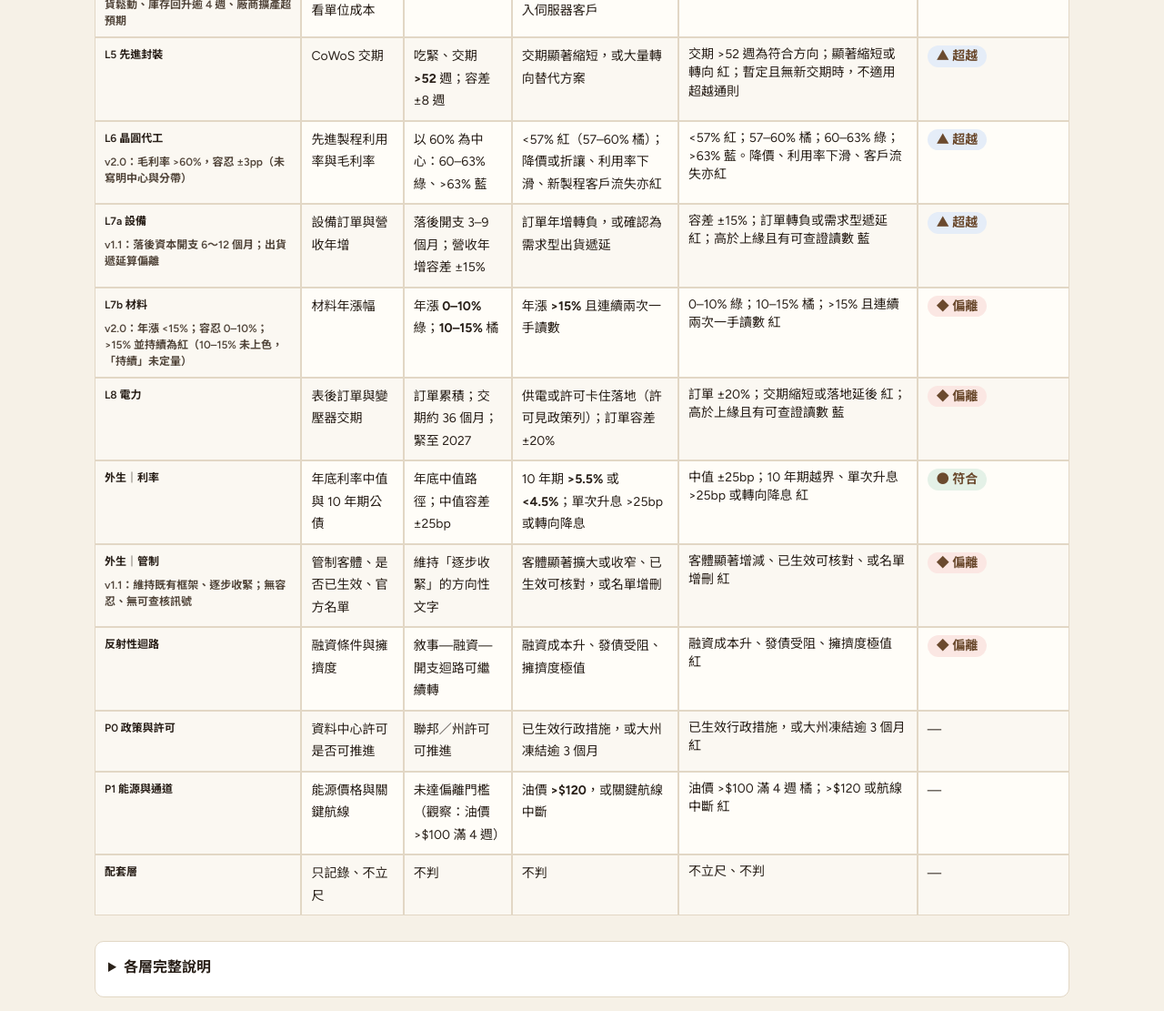
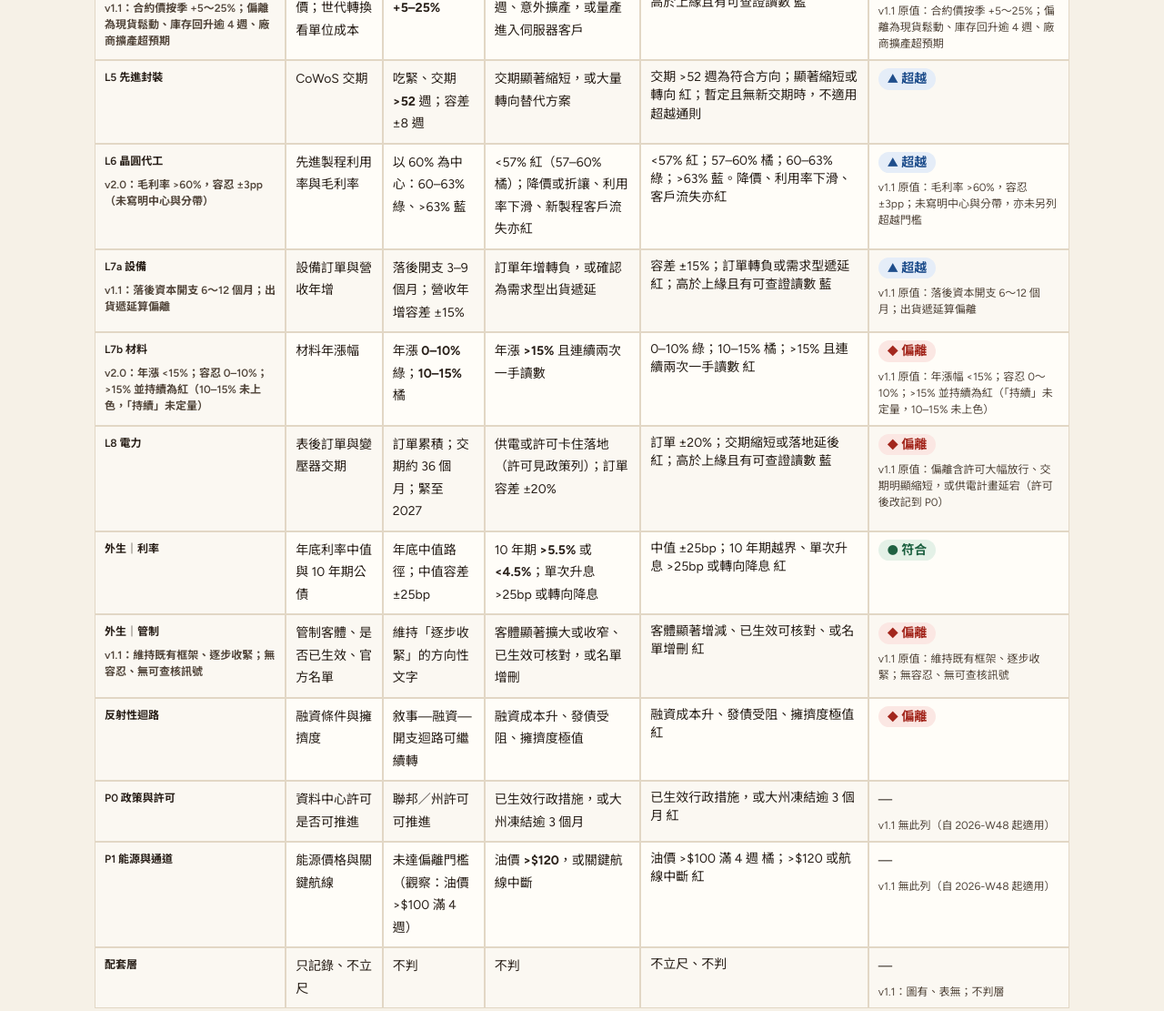
Before and after one commit to derekinyp/r-pftlgllrljsv, a plain HTML site: page b.html in a window 1280 px wide. Shown: the part 1062-2173 px from the top of the page at 91% size. Drawn offline with Linux system fonts and the light colour scheme.

Commit message:
content: N4 名詞對照表補別名與層號、N2 速查表燈號改色塊
N4：對照表詞條多已在 5404172 補上；本次對齊框架／基準登錄檔（配套層改舉光模組、PCB、液冷），並為打臉、反射性迴路、z 加上可查別名，修正「第 9 層」表述。
N2：速查表燈號改用 g/b/r/a/n 色塊與 aria-hidden 形狀；欄名標明 2026-W47（依 v1.1）；與舊尺不同的列加 v1.1 原值小字。
本分支只做內容，不上線、不合併。

```diff
--- a/b.html
+++ b/b.html
@@ -31,24 +31,24 @@
 <p class="b-foot-note">每格濃縮自已核准的 v2.1 基準。超越通則：高於該層區間上緣，且當期有可查證的實際讀數，才判超越；暫定基準（L2、L5）不適用。單邊範圍以「預期值＋一個容差寬度」為超越門檻（L1 &gt;70%、L6 &gt;63%）。完整規則見各列「判色規則」。</p>
 <div class="tblscroll">
 <table class="b-quick" id="b-quick">
-<thead><tr><th>層</th><th>看什麼數字</th><th>符合範圍</th><th>什麼算偏離（紅）</th><th>判色規則</th><th id="b-light-col">本期燈號</th></tr></thead>
+<thead><tr><th>層</th><th>看什麼數字</th><th>符合範圍</th><th>什麼算偏離（紅）</th><th>判色規則</th><th id="b-light-col">2026-W47 燈號（依 v1.1）</th></tr></thead>
 <tbody>
 <tr id="L0"><th scope="row">L0 弱訊號</th><td data-label="看什麼數字">可能改寫單位成本曲線的技術或政策</td><td data-label="符合範圍">無數值符合區</td><td data-label="什麼算偏離（紅）">出現改曲線的技術或政策</td><td data-label="判色規則">改曲線即紅；無數值區間，不適用超越通則</td><td data-label="燈號" data-layer="L0"></td></tr>
-<tr id="L1"><th scope="row">L1 終端需求<div class="b-hist">v2.0：未另列超越門檻（符合為年增 ≥40%）</div></th><td data-label="看什麼數字">龍頭資料中心營收年增</td><td data-label="符合範圍">年增 <b>≥40%</b>；超越門檻 <b>&gt;70%</b></td><td data-label="什麼算偏離（紅）">兩季 <b>&lt;30%</b>，或雲端 AI 成長連續低於資本開支</td><td data-label="判色規則">≥40% 綠；&gt;70% 且有可查證讀數 藍；兩季 &lt;30% 或雲端 AI 連續低於開支 紅</td><td data-label="燈號" data-layer="L1"></td></tr>
-<tr id="L2"><th scope="row"><span id="P5" class="b-alias"></span>L2 資本開支<div class="b-hist">v1.1：五大主體 2026 年約 6,900 億美元，容忍 ±10%</div><div class="l2-note" data-l2-note></div><div class="l2-note" data-l2-verdict-note></div></th><td data-label="看什麼數字">名單主體全年資本開支指引與實際</td><td data-label="符合範圍"><b>暫定</b>，對帳前不鎖 ±10%</td><td data-label="什麼算偏離（紅）">名單下修全年指引，或供給受電力而非需求制約</td><td data-label="判色規則">暫定，不適用超越通則；名單下修或電力制約 紅</td><td data-label="燈號" data-layer="L2"></td></tr>
-<tr id="L3"><th scope="row">L3 晶片</th><td data-label="看什麼數字">營收、指引、資料中心佔比、毛利率</td><td data-label="符合範圍">續創高、指引超共識、佔比 <b>&gt;85%</b></td><td data-label="什麼算偏離（紅）">毛利率 <b>&lt;72%</b>（以實際值判）</td><td data-label="判色規則">續創高／超共識／佔比 &gt;85% 綠；毛利率 &lt;72% 紅；高於符合區上緣且有可查證讀數 藍</td><td data-label="燈號" data-layer="L3"></td></tr>
-<tr id="L4"><th scope="row"><span id="P3" class="b-alias"></span><span id="P6" class="b-alias"></span>L4 記憶體<div class="b-hist">v1.1：合約價按季 +5～25%；偏離為現貨鬆動、庫存回升逾 4 週、廠商擴產超預期</div></th><td data-label="看什麼數字">同世代合約價；世代轉換看單位成本</td><td data-label="符合範圍">同世代季增 <b>+5–25%</b></td><td data-label="什麼算偏離（紅）">現貨鬆、庫存回升逾 4 週、意外擴產，或量產進入伺服器客戶</td><td data-label="判色規則">同世代 +5–25% 綠；現貨鬆等 紅；高於上緣且有可查證讀數 藍</td><td data-label="燈號" data-layer="L4"></td></tr>
+<tr id="L1"><th scope="row">L1 終端需求<div class="b-hist">v2.0：未另列超越門檻（符合為年增 ≥40%）</div></th><td data-label="看什麼數字">龍頭資料中心營收年增</td><td data-label="符合範圍">年增 <b>≥40%</b>；超越門檻 <b>&gt;70%</b></td><td data-label="什麼算偏離（紅）">兩季 <b>&lt;30%</b>，或雲端 AI 成長連續低於資本開支</td><td data-label="判色規則">≥40% 綠；&gt;70% 且有可查證讀數 藍；兩季 &lt;30% 或雲端 AI 連續低於開支 紅</td><td data-label="燈號" data-layer="L1"><div class="b-hist">v1.1 原值：龍頭資料中心營收年增維持 &gt;50%；容忍 ±20pp（≥40% 為符合）；未另列超越門檻</div></td></tr>
+<tr id="L2"><th scope="row"><span id="P5" class="b-alias"></span>L2 資本開支<div class="b-hist">v1.1：五大主體 2026 年約 6,900 億美元，容忍 ±10%</div><div class="l2-note" data-l2-note></div><div class="l2-note" data-l2-verdict-note></div></th><td data-label="看什麼數字">名單主體全年資本開支指引與實際</td><td data-label="符合範圍"><b>暫定</b>，對帳前不鎖 ±10%</td><td data-label="什麼算偏離（紅）">名單下修全年指引，或供給受電力而非需求制約</td><td data-label="判色規則">暫定，不適用超越通則；名單下修或電力制約 紅</td><td data-label="燈號" data-layer="L2"><div class="b-hist">v1.1 原值：五大主體 2026 年約 6,900 億美元，容忍 ±10%</div></td></tr>
+<tr id="L3"><th scope="row">L3 晶片</th><td data-label="看什麼數字">營收、指引、資料中心佔比、毛利率</td><td data-label="符合範圍">續創高、指引超共識、佔比 <b>&gt;85%</b></td><td data-label="什麼算偏離（紅）">毛利率 <b>&lt;72%</b>（以實際值判）</td><td data-label="判色規則">續創高／超共識／佔比 &gt;85% 綠；毛利率 &lt;72% 紅；高於符合區上緣且有可查證讀數 藍</td><td data-label="燈號" data-layer="L3"><div class="b-hist">v1.1 原值：偏離為指引低於共識，或二線廠份額躍升快於預期</div></td></tr>
+<tr id="L4"><th scope="row"><span id="P3" class="b-alias"></span><span id="P6" class="b-alias"></span>L4 記憶體<div class="b-hist">v1.1：合約價按季 +5～25%；偏離為現貨鬆動、庫存回升逾 4 週、廠商擴產超預期</div></th><td data-label="看什麼數字">同世代合約價；世代轉換看單位成本</td><td data-label="符合範圍">同世代季增 <b>+5–25%</b></td><td data-label="什麼算偏離（紅）">現貨鬆、庫存回升逾 4 週、意外擴產，或量產進入伺服器客戶</td><td data-label="判色規則">同世代 +5–25% 綠；現貨鬆等 紅；高於上緣且有可查證讀數 藍</td><td data-label="燈號" data-layer="L4"><div class="b-hist">v1.1 原值：合約價按季 +5～25%；偏離為現貨鬆動、庫存回升逾 4 週、廠商擴產超預期</div></td></tr>
 <tr id="L5"><th scope="row">L5 先進封裝</th><td data-label="看什麼數字">CoWoS 交期</td><td data-label="符合範圍">吃緊、交期 <b>&gt;52</b> 週；容差 ±8 週</td><td data-label="什麼算偏離（紅）">交期顯著縮短，或大量轉向替代方案</td><td data-label="判色規則">交期 &gt;52 週為符合方向；顯著縮短或轉向 紅；暫定且無新交期時，不適用超越通則</td><td data-label="燈號" data-layer="L5"></td></tr>
-<tr id="L6"><th scope="row">L6 晶圓代工<div class="b-hist">v2.0：毛利率 &gt;60%，容忍 ±3pp（未寫明中心與分帶）</div></th><td data-label="看什麼數字">先進製程利用率與毛利率</td><td data-label="符合範圍">以 60% 為中心：60–63% 綠、&gt;63% 藍</td><td data-label="什麼算偏離（紅）">&lt;57% 紅（57–60% 橘）；降價或折讓、利用率下滑、新製程客戶流失亦紅</td><td data-label="判色規則">&lt;57% 紅；57–60% 橘；60–63% 綠；&gt;63% 藍。降價、利用率下滑、客戶流失亦紅</td><td data-label="燈號" data-layer="L6"></td></tr>
-<tr id="L7a"><th scope="row"><span id="P2" class="b-alias"></span>L7a 設備<div class="b-hist">v1.1：落後資本開支 6～12 個月；出貨遞延算偏離</div></th><td data-label="看什麼數字">設備訂單與營收年增</td><td data-label="符合範圍">落後開支 3–9 個月；營收年增容差 ±15%</td><td data-label="什麼算偏離（紅）">訂單年增轉負，或確認為需求型出貨遞延</td><td data-label="判色規則">容差 ±15%；訂單轉負或需求型遞延 紅；高於上緣且有可查證讀數 藍</td><td data-label="燈號" data-layer="L7a"></td></tr>
-<tr id="L7b"><th scope="row">L7b 材料<div class="b-hist">v2.0：年漲 &lt;15%；容忍 0–10%；&gt;15% 並持續為紅（10–15% 未上色，「持續」未定量）</div></th><td data-label="看什麼數字">材料年漲幅</td><td data-label="符合範圍">年漲 <b>0–10%</b> 綠；<b>10–15%</b> 橘</td><td data-label="什麼算偏離（紅）">年漲 <b>&gt;15%</b> 且連續兩次一手讀數</td><td data-label="判色規則">0–10% 綠；10–15% 橘；&gt;15% 且連續兩次一手讀數 紅</td><td data-label="燈號" data-layer="L7b"></td></tr>
-<tr id="L8"><th scope="row">L8 電力</th><td data-label="看什麼數字">表後訂單與變壓器交期</td><td data-label="符合範圍">訂單累積；交期約 36 個月；緊至 2027</td><td data-label="什麼算偏離（紅）">供電或許可卡住落地（許可見政策列）；訂單容差 ±20%</td><td data-label="判色規則">訂單 ±20%；交期縮短或落地延後 紅；高於上緣且有可查證讀數 藍</td><td data-label="燈號" data-layer="L8"></td></tr>
+<tr id="L6"><th scope="row">L6 晶圓代工<div class="b-hist">v2.0：毛利率 &gt;60%，容忍 ±3pp（未寫明中心與分帶）</div></th><td data-label="看什麼數字">先進製程利用率與毛利率</td><td data-label="符合範圍">以 60% 為中心：60–63% 綠、&gt;63% 藍</td><td data-label="什麼算偏離（紅）">&lt;57% 紅（57–60% 橘）；降價或折讓、利用率下滑、新製程客戶流失亦紅</td><td data-label="判色規則">&lt;57% 紅；57–60% 橘；60–63% 綠；&gt;63% 藍。降價、利用率下滑、客戶流失亦紅</td><td data-label="燈號" data-layer="L6"><div class="b-hist">v1.1 原值：毛利率 &gt;60%，容忍 ±3pp；未寫明中心與分帶，亦未另列超越門檻</div></td></tr>
+<tr id="L7a"><th scope="row"><span id="P2" class="b-alias"></span>L7a 設備<div class="b-hist">v1.1：落後資本開支 6～12 個月；出貨遞延算偏離</div></th><td data-label="看什麼數字">設備訂單與營收年增</td><td data-label="符合範圍">落後開支 3–9 個月；營收年增容差 ±15%</td><td data-label="什麼算偏離（紅）">訂單年增轉負，或確認為需求型出貨遞延</td><td data-label="判色規則">容差 ±15%；訂單轉負或需求型遞延 紅；高於上緣且有可查證讀數 藍</td><td data-label="燈號" data-layer="L7a"><div class="b-hist">v1.1 原值：落後資本開支 6～12 個月；出貨遞延算偏離</div></td></tr>
+<tr id="L7b"><th scope="row">L7b 材料<div class="b-hist">v2.0：年漲 &lt;15%；容忍 0–10%；&gt;15% 並持續為紅（10–15% 未上色，「持續」未定量）</div></th><td data-label="看什麼數字">材料年漲幅</td><td data-label="符合範圍">年漲 <b>0–10%</b> 綠；<b>10–15%</b> 橘</td><td data-label="什麼算偏離（紅）">年漲 <b>&gt;15%</b> 且連續兩次一手讀數</td><td data-label="判色規則">0–10% 綠；10–15% 橘；&gt;15% 且連續兩次一手讀數 紅</td><td data-label="燈號" data-layer="L7b"><div class="b-hist">v1.1 原值：年漲幅 &lt;15%；容忍 0～10%；&gt;15% 並持續為紅（「持續」未定量，10–15% 未上色）</div></td></tr>
+<tr id="L8"><th scope="row">L8 電力</th><td data-label="看什麼數字">表後訂單與變壓器交期</td><td data-label="符合範圍">訂單累積；交期約 36 個月；緊至 2027</td><td data-label="什麼算偏離（紅）">供電或許可卡住落地（許可見政策列）；訂單容差 ±20%</td><td data-label="判色規則">訂單 ±20%；交期縮短或落地延後 紅；高於上緣且有可查證讀數 藍</td><td data-label="燈號" data-layer="L8"><div class="b-hist">v1.1 原值：偏離含許可大幅放行、交期明顯縮短，或供電計畫延宕（許可後改記到 P0）</div></td></tr>
 <tr id="RATE"><th scope="row">外生｜利率</th><td data-label="看什麼數字">年底利率中值與 10 年期公債</td><td data-label="符合範圍">年底中值路徑；中值容差 ±25bp</td><td data-label="什麼算偏離（紅）">10 年期 <b>&gt;5.5%</b> 或 <b>&lt;4.5%</b>；單次升息 &gt;25bp 或轉向降息</td><td data-label="判色規則">中值 ±25bp；10 年期越界、單次升息 &gt;25bp 或轉向降息 紅</td><td data-label="燈號" data-layer="rate"></td></tr>
-<tr id="CTRL"><th scope="row"><span id="P7" class="b-alias"></span>外生｜管制<div class="b-hist">v1.1：維持既有框架、逐步收緊；無容忍、無可查核訊號</div></th><td data-label="看什麼數字">管制客體、是否已生效、官方名單</td><td data-label="符合範圍">維持「逐步收緊」的方向性文字</td><td data-label="什麼算偏離（紅）">客體顯著擴大或收窄、已生效可核對，或名單增刪</td><td data-label="判色規則">客體顯著增減、已生效可核對、或名單增刪 紅</td><td data-label="燈號" data-layer="reg"></td></tr>
+<tr id="CTRL"><th scope="row"><span id="P7" class="b-alias"></span>外生｜管制<div class="b-hist">v1.1：維持既有框架、逐步收緊；無容忍、無可查核訊號</div></th><td data-label="看什麼數字">管制客體、是否已生效、官方名單</td><td data-label="符合範圍">維持「逐步收緊」的方向性文字</td><td data-label="什麼算偏離（紅）">客體顯著擴大或收窄、已生效可核對，或名單增刪</td><td data-label="判色規則">客體顯著增減、已生效可核對、或名單增刪 紅</td><td data-label="燈號" data-layer="reg"><div class="b-hist">v1.1 原值：維持既有框架、逐步收緊；無容忍、無可查核訊號</div></td></tr>
 <tr id="REFL"><th scope="row">反射性迴路</th><td data-label="看什麼數字">融資條件與擁擠度</td><td data-label="符合範圍">敘事—融資—開支迴路可繼續轉</td><td data-label="什麼算偏離（紅）">融資成本升、發債受阻、擁擠度極值</td><td data-label="判色規則">融資成本升、發債受阻、擁擠度極值 紅</td><td data-label="燈號" data-layer="ref"></td></tr>
-<tr id="P0"><th scope="row"><span id="POL" class="b-alias"></span>P0 政策與許可</th><td data-label="看什麼數字">資料中心許可是否可推進</td><td data-label="符合範圍">聯邦／州許可可推進</td><td data-label="什麼算偏離（紅）">已生效行政措施，或大州凍結逾 3 個月</td><td data-label="判色規則">已生效行政措施，或大州凍結逾 3 個月 紅</td><td data-label="燈號" data-layer="P0"></td></tr>
-<tr id="P1"><th scope="row"><span id="NRG" class="b-alias"></span>P1 能源與通道</th><td data-label="看什麼數字">能源價格與關鍵航線</td><td data-label="符合範圍">未達偏離門檻（觀察：油價 &gt;$100 滿 4 週）</td><td data-label="什麼算偏離（紅）">油價 <b>&gt;$120</b>，或關鍵航線中斷</td><td data-label="判色規則">油價 &gt;$100 滿 4 週 橘；&gt;$120 或航線中斷 紅</td><td data-label="燈號" data-layer="P1"></td></tr>
-<tr id="AUX"><th scope="row"><span id="P4" class="b-alias"></span>配套層</th><td data-label="看什麼數字">只記錄、不立尺</td><td data-label="符合範圍">不判</td><td data-label="什麼算偏離（紅）">不判</td><td data-label="判色規則">不立尺、不判</td><td data-label="燈號" data-layer="AUX"></td></tr>
+<tr id="P0"><th scope="row"><span id="POL" class="b-alias"></span>P0 政策與許可</th><td data-label="看什麼數字">資料中心許可是否可推進</td><td data-label="符合範圍">聯邦／州許可可推進</td><td data-label="什麼算偏離（紅）">已生效行政措施，或大州凍結逾 3 個月</td><td data-label="判色規則">已生效行政措施，或大州凍結逾 3 個月 紅</td><td data-label="燈號" data-layer="P0"><div class="b-hist">v1.1 無此列（自 2026-W48 起適用）</div></td></tr>
+<tr id="P1"><th scope="row"><span id="NRG" class="b-alias"></span>P1 能源與通道</th><td data-label="看什麼數字">能源價格與關鍵航線</td><td data-label="符合範圍">未達偏離門檻（觀察：油價 &gt;$100 滿 4 週）</td><td data-label="什麼算偏離（紅）">油價 <b>&gt;$120</b>，或關鍵航線中斷</td><td data-label="判色規則">油價 &gt;$100 滿 4 週 橘；&gt;$120 或航線中斷 紅</td><td data-label="燈號" data-layer="P1"><div class="b-hist">v1.1 無此列（自 2026-W48 起適用）</div></td></tr>
+<tr id="AUX"><th scope="row"><span id="P4" class="b-alias"></span>配套層</th><td data-label="看什麼數字">只記錄、不立尺</td><td data-label="符合範圍">不判</td><td data-label="什麼算偏離（紅）">不判</td><td data-label="判色規則">不立尺、不判</td><td data-label="燈號" data-layer="AUX"><div class="b-hist">v1.1：圖有、表無；不判層</div></td></tr>
 </tbody>
 </table>
 </div>
--- a/css/zd-baseline.css
+++ b/css/zd-baseline.css
@@ -31,6 +31,33 @@
 .vtag-r{background:var(--color-signal-off-bg);color:var(--color-signal-off-text)}
 .vtag-a{background:var(--color-signal-watch-bg);color:var(--color-signal-watch-text)}
 .vtag-n{background:var(--color-surface-zebra);color:var(--color-text-default)}
+/* 速查表本期燈號：用既有 g/b/r/a/n 色塊＋.shape（aria-hidden），不要再用藍色底線連結 */
+.b-quick td[data-layer] a.g,
+.b-quick td[data-layer] a.b,
+.b-quick td[data-layer] a.r,
+.b-quick td[data-layer] a.a,
+.b-quick td[data-layer] a.n{
+  display:inline-flex;
+  align-items:center;
+  gap:0.25em;
+  padding:2px 10px;
+  border-radius:var(--radius-pill);
+  font-size:var(--zd-font-label);
+  font-weight:var(--weight-bold);
+  text-decoration:none;
+  line-height:1.4;
+  white-space:nowrap;
+}
+.b-quick td[data-layer] a.g{background:var(--color-signal-ok-bg);color:var(--color-signal-ok-text)}
+.b-quick td[data-layer] a.b{background:var(--color-signal-up-bg);color:var(--color-signal-up-text)}
+.b-quick td[data-layer] a.r{background:var(--color-signal-off-bg);color:var(--color-signal-off-text)}
+.b-quick td[data-layer] a.a{background:var(--color-signal-watch-bg);color:var(--color-signal-watch-text)}
+.b-quick td[data-layer] a.n{background:var(--color-signal-na-bg);color:var(--color-signal-na-text);font-weight:var(--weight-regular)}
+.b-quick td[data-layer] .shape{font-size:var(--zd-font-caption);line-height:1}
+.b-quick td[data-layer] a:hover,
+.b-quick td[data-layer] a:focus-visible{text-decoration:underline;outline:none}
+.b-quick td[data-layer] .b-hist{font-weight:400}
+
 .b-scale-note{margin:0 0 16px}
 .b-foot-note{margin:0 0 18px;color:var(--color-text-muted);font-size:var(--zd-font-small);max-width:50em}
 .l2-note{display:block;margin-top:4px;font-size:var(--zd-font-caption);color:var(--color-text-muted);line-height:1.55}
--- a/js/b.js
+++ b/js/b.js
@@ -2,6 +2,8 @@
   function latest() { return (window.SB_ISSUES || [])[0] || null; }
   function brief() { return window.LATEST_BRIEF || null; }
   function copy() { return window.SITE_COPY || {}; }
+
+  var SHAPE = { g: '●', b: '▲', r: '◆', a: '◐', n: '○' };
 
   function fillNote() {
     var p = document.getElementById('b-scale-note');
@@ -15,10 +17,9 @@
     var C = copy();
     var href = iss && iss.href ? iss.href : 'index.html#weeks';
     var col = document.getElementById('b-light-col');
-    if (col && iss) {
-      var scale = (C.usesV2 && C.usesV2(iss.id)) ? (C.CURRENT_RULER || 'v2.1') : 'v1.1';
-      col.textContent = iss.id + ' 燈號（依 ' + scale + '）';
-    }
+    var scale = (iss && C.usesV2 && C.usesV2(iss.id)) ? (C.CURRENT_RULER || 'v2.1') : 'v1.1';
+    var header = iss ? (iss.id + ' 燈號（依 ' + scale + '）') : '本期燈號';
+    if (col) col.textContent = header;
     var map = {};
     if (data && data.layers) {
       for (var i = 0; i < data.layers.length; i++) {
@@ -27,20 +28,31 @@
     }
     var cells = document.querySelectorAll('#b-quick td[data-layer]');
     for (var j = 0; j < cells.length; j++) {
-      var id = cells[j].getAttribute('data-layer');
+      var cell = cells[j];
+      var id = cell.getAttribute('data-layer');
       var L = map[id];
-      cells[j].innerHTML = '';
+      cell.setAttribute('data-label', header);
+      var orig = cell.querySelector('.b-hist');
+      if (orig && orig.parentNode) orig.parentNode.removeChild(orig);
+      cell.innerHTML = '';
       if (!L) {
-        cells[j].textContent = '—';
-        continue;
+        cell.appendChild(document.createTextNode('—'));
+      } else {
+        var tone = L.tone || 'n';
+        var short = C.verdictShort ? C.verdictShort(L.tone, L.verdict) : (L.verdict || '不判');
+        var a = document.createElement('a');
+        a.className = tone;
+        a.href = href;
+        var sh = document.createElement('span');
+        sh.className = 'shape';
+        sh.setAttribute('aria-hidden', 'true');
+        sh.textContent = SHAPE[tone] || '○';
+        a.appendChild(sh);
+        a.appendChild(document.createTextNode(short));
+        if (iss) a.setAttribute('title', '見 ' + iss.id + (L.verdict && L.verdict !== short ? '（原文：' + L.verdict + '）' : ''));
+        cell.appendChild(a);
       }
-      var short = C.verdictShort ? C.verdictShort(L.tone, L.verdict) : (L.verdict || '不判');
-      var a = document.createElement('a');
-      a.className = 'vtag vtag-' + (L.tone || 'n');
-      a.href = href;
-      a.textContent = short;
-      if (iss) a.setAttribute('title', '見 ' + iss.id + (L.verdict && L.verdict !== short ? '（原文：' + L.verdict + '）' : ''));
-      cells[j].appendChild(a);
+      if (orig) cell.appendChild(orig);
     }
   }
   function init() {
```
Also changed, not shown: t.html (+5 -5 lines).
